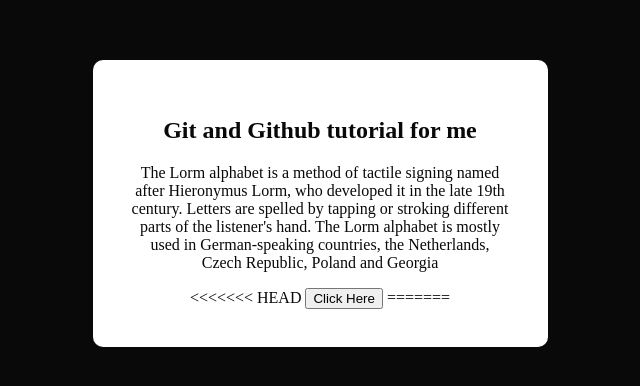
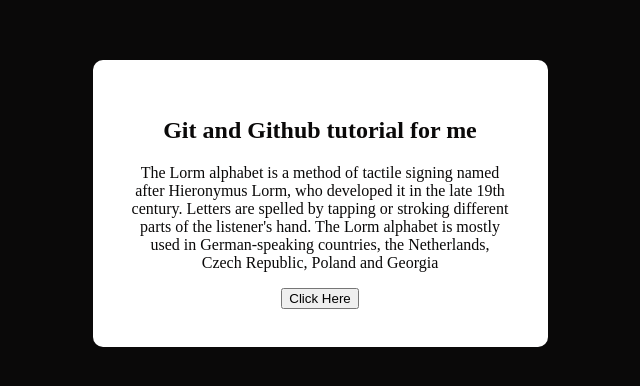
Before and after one commit to Md-Jerry/git-tutorial, a plain HTML site: page index.html in a window 1280 px wide. Shown: the part 130-516 px from the top of the page, without its empty margins (320-960 px from the left). Drawn offline with Linux system fonts and the light colour scheme.

Commit message:
all file add

```diff
--- a/index.html
+++ b/index.html
@@ -26,11 +26,8 @@
 		<h2>Git and Github tutorial for me</h2>
 
 	<p>The Lorm alphabet is a method of tactile signing named after Hieronymus Lorm, who developed it in the late 19th century. Letters are spelled by tapping or stroking different parts of the listener's hand. The Lorm alphabet is mostly used in German-speaking countries, the Netherlands, Czech Republic, Poland and Georgia</p>
-<<<<<<< HEAD
+
 	<button>Click Here</button>
-=======
-
 	</div>
->>>>>>> branchB
 </body>
 </html>
```
